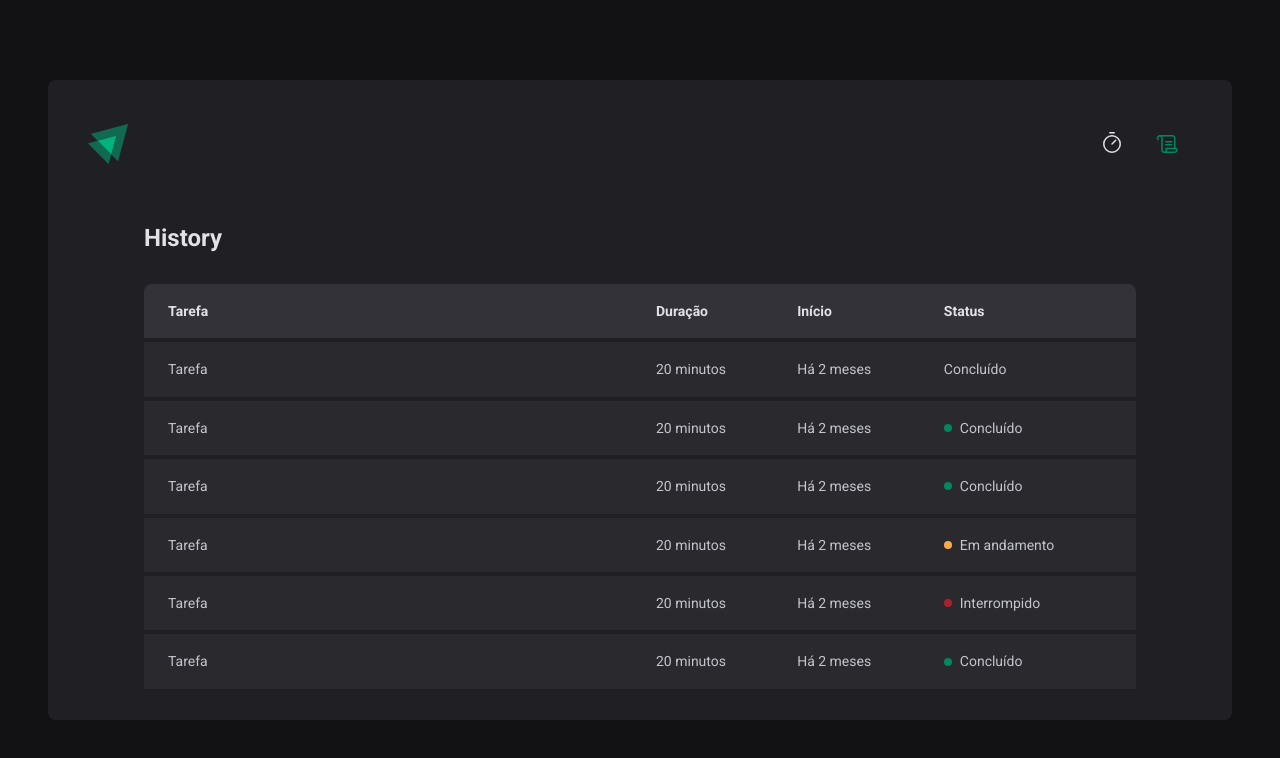
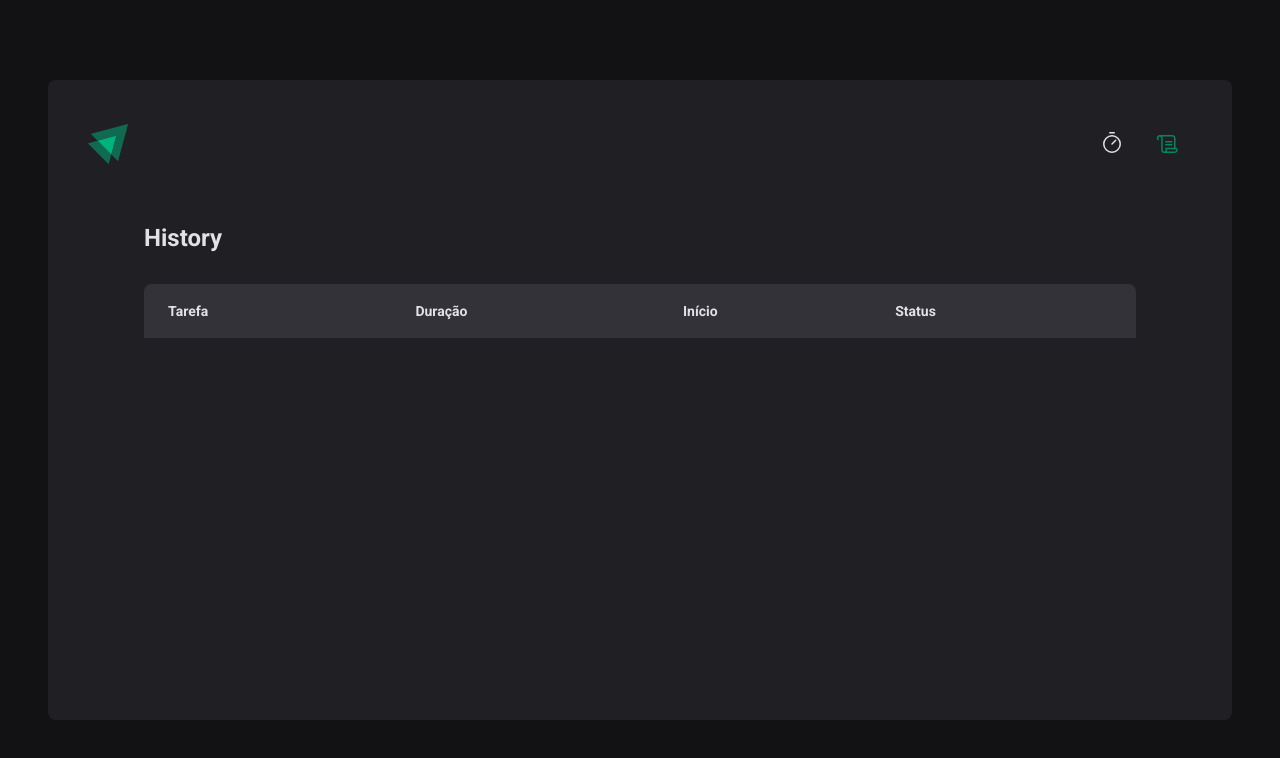
Before and after one commit to ReinanGuilherme/Rocketseat-Ignite-ReactJS-2023, a React (Vite) app in the folder projeto02/: page /history in a window 1280 px wide. Shown: the top 758 px of the page. Built offline with nearby package versions, Linux system fonts and the light colour scheme.

Commit message:
Finalizado Projeto 02 - Modulo 05

```diff
--- a/projeto02/src/App.tsx
+++ b/projeto02/src/App.tsx
@@ -3,12 +3,15 @@
 import { Router } from './router'
 import { GlobalStyle } from './styles/global'
 import { defaultTheme } from './styles/themes/default'
+import { CyclesContextProvider } from './context/CyclesContext'
 
 function App() {
   return (
     <ThemeProvider theme={defaultTheme}>
       <BrowserRouter>
-        <Router />
+        <CyclesContextProvider>
+          <Router />
+        </CyclesContextProvider>
       </BrowserRouter>
       <GlobalStyle />
     </ThemeProvider>
--- /dev/null
+++ b/projeto02/src/context/CyclesContext.tsx
@@ -0,0 +1,104 @@
+import { createContext, ReactNode, useState } from 'react'
+
+interface Cycle {
+  id: string
+  task: string
+  minutesAmount: number
+  startDate: Date
+  interruptedDate?: Date
+  finishedDate?: Date
+}
+
+interface CreateCycleData {
+  task: string
+  minutesAmount: number
+}
+
+interface CyclesContextType {
+  cycles: Cycle[]
+  activeCycle: Cycle | undefined
+  activeCycleId: string | null
+  markCurrentCycleAsFinished: () => void
+  amountSecondsPassed: number
+  setSecondsPassed: (seconds: number) => void
+  createNewCycle: (data: CreateCycleData) => void
+  interruptCurrentCycle: () => void
+}
+
+export const CyclesContext = createContext({} as CyclesContextType)
+
+interface CyclesContextProviderProps {
+  children: ReactNode
+}
+
+export function CyclesContextProvider({
+  children,
+}: CyclesContextProviderProps) {
+  const [cycles, setCycles] = useState<Cycle[]>([])
+  const [activeCycleId, setActiveCycleId] = useState<string | null>(null)
+  const [amountSecondsPassed, setAmountSecondsPassed] = useState(0)
+
+  const activeCycle = cycles.find((cycle) => cycle.id === activeCycleId)
+
+  function setSecondsPassed(seconds: number) {
+    setAmountSecondsPassed(seconds)
+  }
+
+  function markCurrentCycleAsFinished() {
+    setCycles((state) =>
+      state.map((cycle) => {
+        if (cycle.id === activeCycleId) {
+          return { ...cycle, finishedDate: new Date() }
+        } else {
+          return cycle
+        }
+      }),
+    )
+  }
+
+  function createNewCycle(data: CreateCycleData) {
+    const id = String(new Date().getTime())
+
+    const newCycle: Cycle = {
+      id,
+      task: data.task,
+      minutesAmount: data.minutesAmount,
+      startDate: new Date(),
+    }
+
+    setCycles((state) => [...state, newCycle])
+    setActiveCycleId(id)
+    setAmountSecondsPassed(0)
+  }
+
+  function interruptCurrentCycle() {
+    setCycles((state) =>
+      state.map((cycle) => {
+        if (cycle.id === activeCycleId) {
+          return { ...cycle, interruptedDate: new Date() }
+        } else {
+          return cycle
+        }
+      }),
+    )
+
+    setActiveCycleId(null)
+  }
+
+  return (
+    <CyclesContext.Provider
+      value={{
+        cycles,
+        activeCycle,
+        activeCycleId,
+        markCurrentCycleAsFinished,
+        amountSecondsPassed,
+        setSecondsPassed,
+        createNewCycle,
+        interruptCurrentCycle,
+      }}
+    >
+      {children}
+    </CyclesContext.Provider>
+  )
+}
--- a/projeto02/src/pages/History/index.tsx
+++ b/projeto02/src/pages/History/index.tsx
@@ -1,6 +1,12 @@
+import { CyclesContext } from '../../context/CyclesContext'
+import { formatDistanceToNow } from 'date-fns'
+import ptBR from 'date-fns/locale/pt-BR'
 import { HistoryContainer, HistoryList, Status } from './styles'
+import { useContext } from 'react'
 
 export function History() {
+  const { cycles } = useContext(CyclesContext)
+
   return (
     <HistoryContainer>
       <h1>History</h1>
@@ -17,52 +23,31 @@
           </thead>
 
           <tbody>
-            <tr>
-              <td>Tarefa</td>
-              <td>20 minutos</td>
-              <td>Há 2 meses</td>
-              <td>Concluído</td>
-            </tr>
-            <tr>
-              <td>Tarefa</td>
-              <td>20 minutos</td>
-              <td>Há 2 meses</td>
-              <td>
-                <Status statusColor="green">Concluído</Status>
-              </td>
-            </tr>
-            <tr>
-              <td>Tarefa</td>
-              <td>20 minutos</td>
-              <td>Há 2 meses</td>
-              <td>
-                <Status statusColor="green">Concluído</Status>
-              </td>
-            </tr>
-            <tr>
-              <td>Tarefa</td>
-              <td>20 minutos</td>
-              <td>Há 2 meses</td>
-              <td>
-                <Status statusColor="yellow">Em andamento</Status>
-              </td>
-            </tr>
-            <tr>
-              <td>Tarefa</td>
-              <td>20 minutos</td>
-              <td>Há 2 meses</td>
-              <td>
-                <Status statusColor="red">Interrompido</Status>
-              </td>
-            </tr>
-            <tr>
-              <td>Tarefa</td>
-              <td>20 minutos</td>
-              <td>Há 2 meses</td>
-              <td>
-                <Status statusColor="green">Concluído</Status>
-              </td>
-            </tr>
+            {cycles.map((cycle) => {
+              return (
+                <tr key={cycle.id}>
+                  <td>{cycle.task}</td>
+                  <td>{cycle.minutesAmount} minutos</td>
+                  <td>
+                    {formatDistanceToNow(cycle.startDate, {
+                      addSuffix: true,
+                      locale: ptBR,
+                    })}
+                  </td>
+                  <td>
+                    {cycle.finishedDate && (
+                      <Status statusColor="green">Concluído</Status>
+                    )}
+                    {cycle.interruptedDate && (
+                      <Status statusColor="red">Interrompido</Status>
+                    )}
+                    {!cycle.finishedDate && !cycle.interruptedDate && (
+                      <Status statusColor="yellow">Em andamento</Status>
+                    )}
+                  </td>
+                </tr>
+              )
+            })}
           </tbody>
         </table>
       </HistoryList>
--- a/projeto02/src/pages/Home/components/CountDown/index.tsx
+++ b/projeto02/src/pages/Home/components/CountDown/index.tsx
@@ -1,9 +1,17 @@
 import { differenceInSeconds } from 'date-fns'
-import { useEffect, useState } from 'react'
+import { useEffect, useContext } from 'react'
+import { CyclesContext } from '../../../../context/CyclesContext'
 import { CountdownContainer, Separator } from './styles'
 
 export function Countdown() {
-  const [amountSecondsPassed, setAmountSecondsPassed] = useState(0)
+  const {
+    activeCycle,
+    activeCycleId,
+    markCurrentCycleAsFinished,
+    amountSecondsPassed,
+    setSecondsPassed,
+  } = useContext(CyclesContext)
+
   const totalSeconds = activeCycle ? activeCycle.minutesAmount * 60 : 0
 
   useEffect(() => {
@@ -17,19 +25,11 @@
         )
 
         if (secondsDifference >= totalSeconds) {
-          setCycles((state) =>
-            state.map((cycle) => {
-              if (cycle.id === activeCycleId) {
-                return { ...cycle, finishedDate: new Date() }
-              } else {
-                return cycle
-              }
-            }),
-          )
-          setAmountSecondsPassed(totalSeconds)
+          markCurrentCycleAsFinished()
+          setSecondsPassed(totalSeconds)
           clearInterval(interval)
         } else {
-          setAmountSecondsPassed(secondsDifference)
+          setSecondsPassed(secondsDifference)
         }
       }, 1000)
     }
@@ -37,7 +37,25 @@
     return () => {
       clearInterval(interval)
     }
-  }, [activeCycle, totalSeconds, activeCycleId])
+  }, [
+    activeCycle,
+    totalSeconds,
+    activeCycleId,
+    setSecondsPassed,
+    markCurrentCycleAsFinished,
+  ])
+
+  const currentSeconds = activeCycle ? totalSeconds - amountSecondsPassed : 0
+  const minutesAmount = Math.floor(currentSeconds / 60)
+  const secondsAmount = Math.ceil(currentSeconds % 60)
+  const minutes = String(minutesAmount).padStart(2, '0')
+  const seconds = String(secondsAmount).padStart(2, '0')
+
+  useEffect(() => {
+    if (activeCycle) {
+      document.title = `${minutes}:${seconds}`
+    }
+  }, [minutes, seconds, activeCycle])
 
   return (
     <CountdownContainer>
--- a/projeto02/src/pages/Home/components/NewCycleForm/index.tsx
+++ b/projeto02/src/pages/Home/components/NewCycleForm/index.tsx
@@ -1,28 +1,13 @@
-import { zodResolver } from '@hookform/resolvers/zod'
-import { useForm } from 'react-hook-form'
-import * as zod from 'zod'
+import { useContext } from 'react'
+import { useFormContext } from 'react-hook-form'
+import { CyclesContext } from '../../../../context/CyclesContext'
 
 import { FormContainer, MinutesAmountInput, TaskInput } from './styles'
 
-const newCycleFormValidationSchema = zod.object({
-  task: zod.string().min(1, 'Infomr a tarefa'),
-  minutesAmount: zod
-    .number()
-    .min(1, 'Minimo 5 minutos')
-    .max(60, ' Maximo 60 minutos'),
-})
+export function NewCycleForm() {
+  const { activeCycle } = useContext(CyclesContext)
+  const { register } = useFormContext()
 
-type NewCycleFormData = zod.infer<typeof newCycleFormValidationSchema>
-
-export function NewCycleForm() {
-  // extraindo funcionalidades/atributos
-  const { register, handleSubmit, watch, reset } = useForm<NewCycleFormData>({
-    resolver: zodResolver(newCycleFormValidationSchema),
-    defaultValues: {
-      task: '',
-      minutesAmount: 0,
-    },
-  })
   return (
     <FormContainer>
       <label htmlFor="task">Vou trabalhar em</label>
--- a/projeto02/src/pages/Home/styles.ts
+++ b/projeto02/src/pages/Home/styles.ts
@@ -44,7 +44,6 @@
     background: ${(props) => props.theme['green-700']};
   }
 `
-
 export const StopCountdownButton = styled(BaseCountdownButton)`
   background: ${(props) => props.theme['red-500']};
 
```
Also changed, not shown: projeto02/src/pages/Home/index.tsx (+32 -63 lines).
